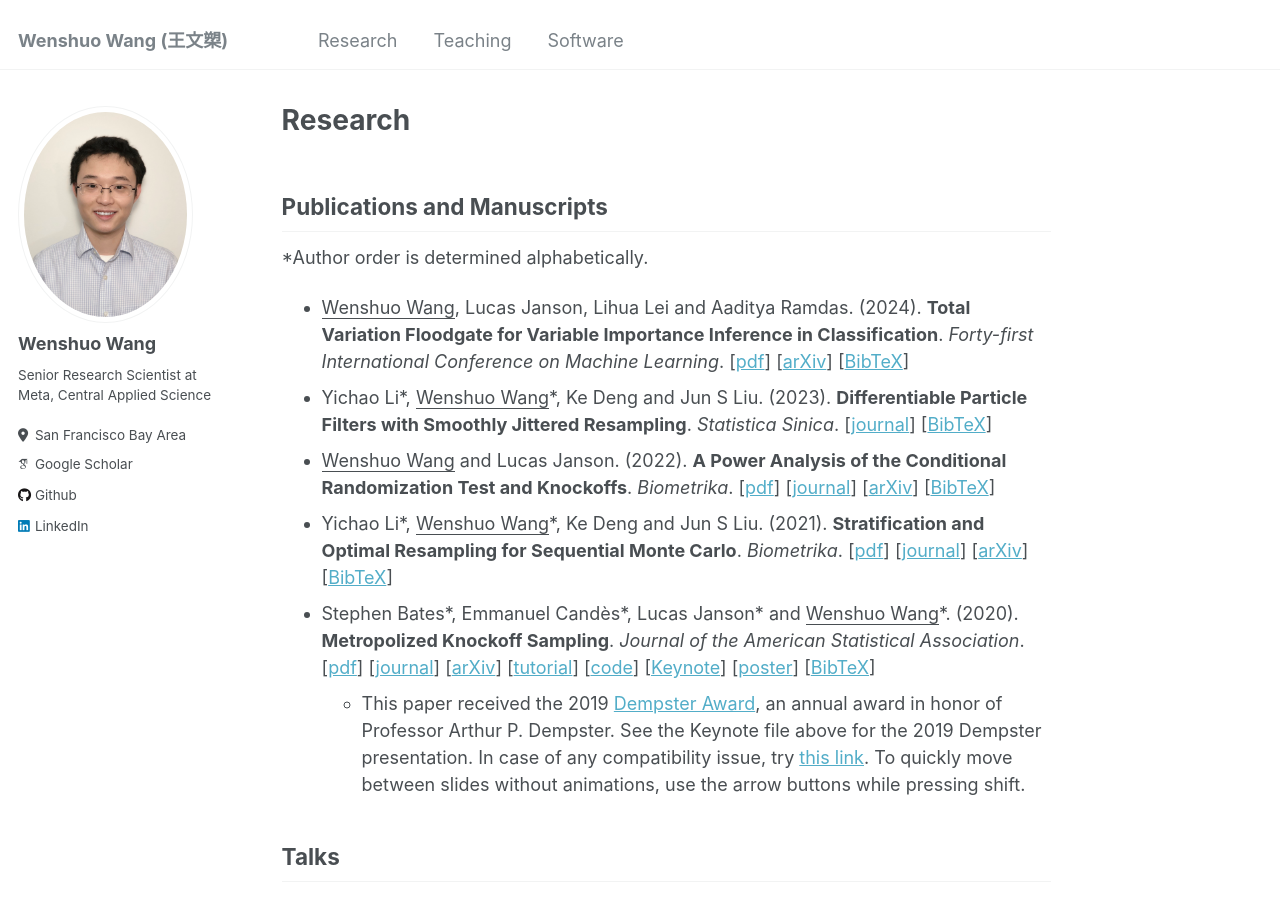
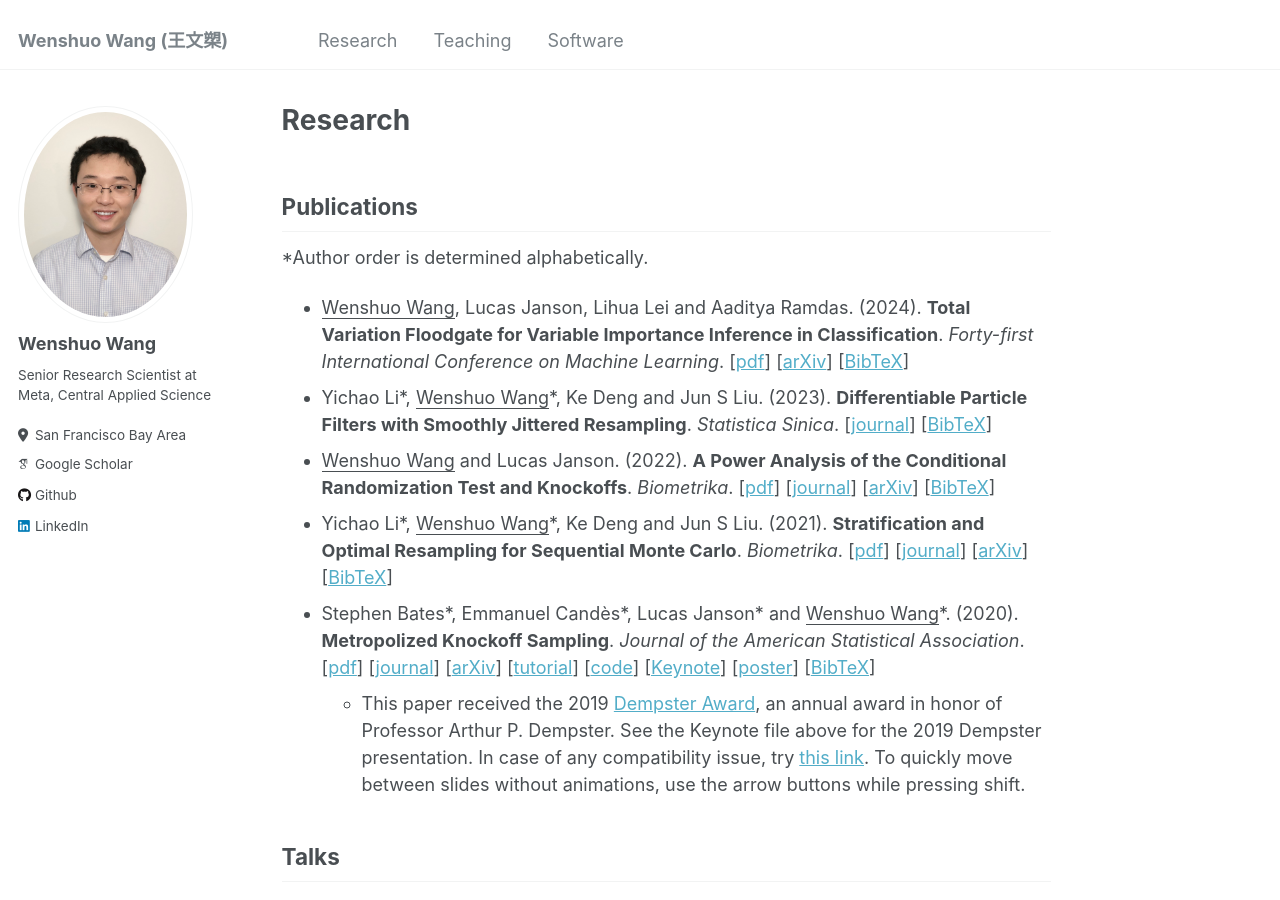
Before and after one commit to wenshuow/wenshuow.github.io, a Jekyll site: the page built from _pages/research.md, in a window 1280 px wide and 900 px high. Built offline with Jekyll 4.4.1, drawn with Linux system fonts in a browser that asks for light colours; some web fonts are replaced.

Commit message:
Update research.md

```diff
--- a/_pages/research.md
+++ b/_pages/research.md
@@ -4,7 +4,7 @@ title: "Research"
 author_profile: true
 ---
 
-## Publications and Manuscripts
+## Publications
 \*Author order is determined alphabetically.
 - <u>Wenshuo Wang</u>, Lucas Janson, Lihua Lei and Aaditya Ramdas. (2024). <strong>Total Variation Floodgate for Variable Importance Inference in Classification</strong>. <em>Forty-first International Conference on Machine Learning</em>. [<a href="./files/ETV_WJLR.pdf" target="_blank">pdf</a>] [<a href="https://arxiv.org/abs/2309.04002" target="_blank">arXiv</a>] [<a href="./files/ETV-WJLR-2023.html" target="_blank">BibTeX</a>]
 - Yichao Li\*, <u>Wenshuo Wang</u>\*, Ke Deng and Jun S Liu. (2023). <strong>Differentiable Particle Filters with Smoothly Jittered Resampling</strong>. <em>Statistica Sinica</em>. [<a href="https://www3.stat.sinica.edu.tw/ss_newpaper/SS-2022-0256_na.pdf" target="_blank">journal</a>] [<a href="./files/RRJ-LWDL-2023.html" target="_blank">BibTeX</a>]
```
